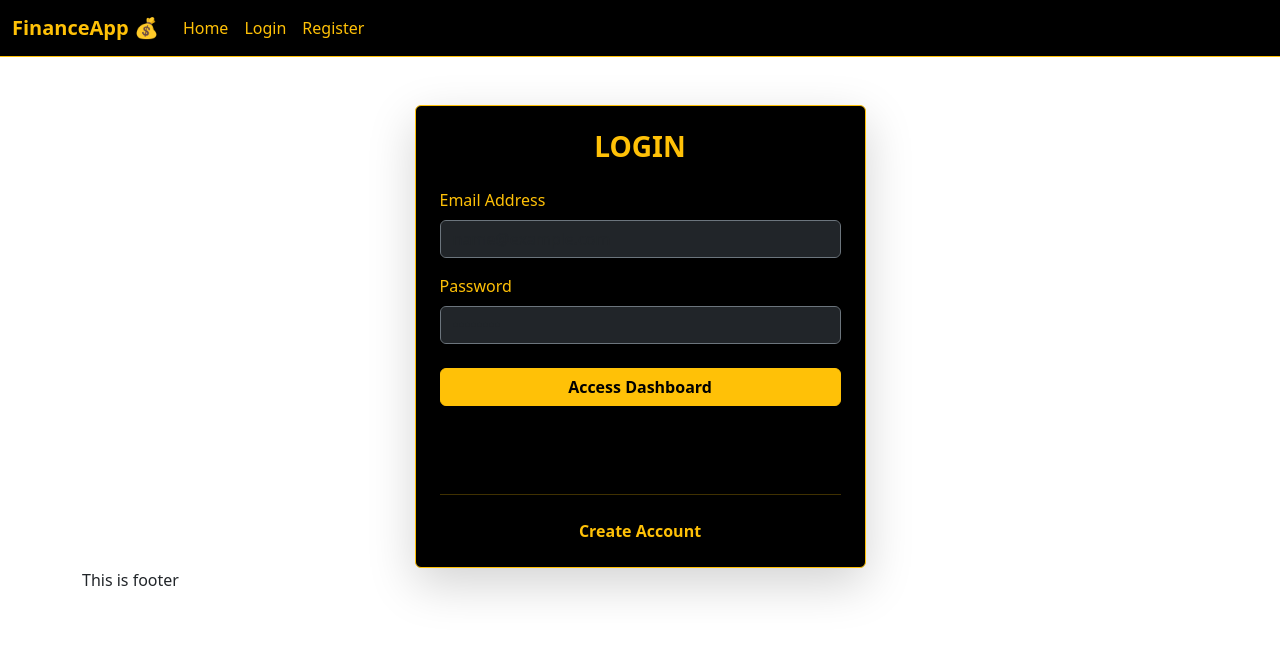
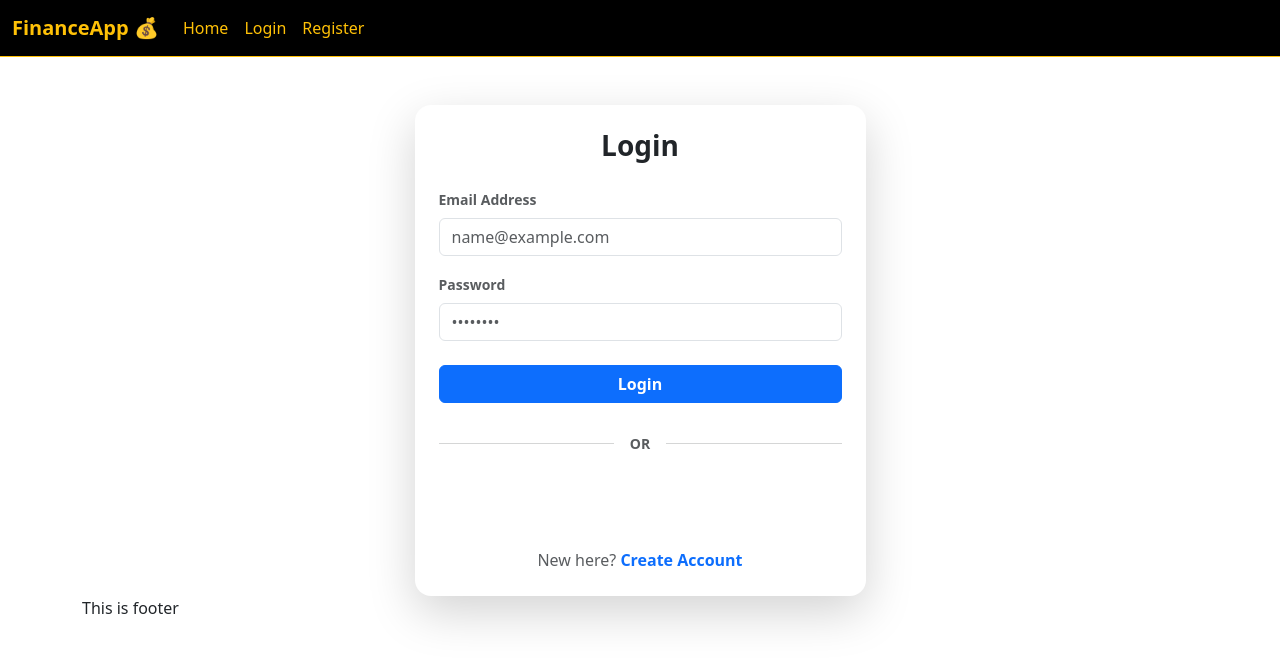
Before and after one commit to vaibhavdeo21/Finance-React-Client, a React (Vite) app: page /login in a window 1280 px wide. Shown: the top 664 px of the page. Built offline with nearby package versions, Linux system fonts and the light colour scheme; no server answers.

Commit message:
ui design

```diff
--- a/src/pages/Login.jsx
+++ b/src/pages/Login.jsx
@@ -7,8 +7,7 @@ import { useDispatch } from 'react-redux';
 import { SET_USER } from "../redux/user/action";
 
 function Login() {
-  const dispatch = useDispatch(); // Redux Hook
-
+  const dispatch = useDispatch();
   const [formData, setFormData] = useState({ email: '', password: '' });
   const [errors, setErrors] = useState({});
   const [isSubmitting, setIsSubmitting] = useState(false);
@@ -33,13 +32,7 @@ function Login() {
       try {
         const config = { withCredentials: true };
         const response = await axios.post(`${serverEndpoint}/auth/login`, formData, config);
-
-        // Dispatch to Redux
-        dispatch({
-            type: SET_USER,
-            payload: response.data.user
-        });
-
+        dispatch({ type: SET_USER, payload: response.data.user });
       } catch (error) {
         setErrors({ general: error.response?.data?.message || 'Login failed' });
       } finally {
@@ -51,20 +44,12 @@ function Login() {
   const handleGoogleSuccess = async (authResponse) => {
     try {
       setIsSubmitting(true);
-      const idToken = authResponse.credential;
-
       const response = await axios.post(
         `${serverEndpoint}/auth/google-auth`,
-        { idToken: idToken },
+        { idToken: authResponse.credential },
         { withCredentials: true }
       );
-
-      // Dispatch to Redux
-      dispatch({
-        type: SET_USER,
-        payload: response.data.user
-      });
-
+      dispatch({ type: SET_USER, payload: response.data.user });
     } catch (error) {
       console.log(error);
       setErrors({ general: 'Google Login failed. Please try again.' });
@@ -73,67 +58,78 @@ function Login() {
     }
   };
 
-  const handleGoogleFailure = (error) => {
-      console.log("Google Login Error:", error);
-      setErrors({ general: "Google Sign-In was unsuccessful." });
-  };
-
   return (
     <div className="container mt-5">
       <div className="row justify-content-center">
         <div className="col-md-5">
-          <div className="card bg-black border-warning text-warning shadow-lg hover-effect">
+          <div className="card bg-white border-0 shadow-lg rounded-4">
             <div className="card-body p-4">
-              <h3 className="text-center mb-4 fw-bold">LOGIN</h3>
-              {errors.general && <div className="alert alert-danger bg-dark text-danger border-danger">{errors.general}</div>}
+              <h3 className="text-center mb-4 fw-bold text-dark">Login</h3>
+
+              {errors.general && <div className="alert alert-danger">{errors.general}</div>}
 
               <form onSubmit={handleFormSubmit}>
-
                 <div className="mb-3">
-                  <label className="form-label">Email Address</label>
+                  <label className="form-label text-muted small fw-bold">Email Address</label>
                   <input
-                    className="form-control bg-dark text-warning border-secondary"
+                    className="form-control"
                     type='text'
                     name="email"
                     placeholder="name@example.com"
-                    autoComplete="username"  // <--- ADDED THIS
+                    autoComplete="username"
                     onChange={handleChange}
                   />
+                  {errors.email && <div className="text-danger small">{errors.email}</div>}
                 </div>
 
                 <div className="mb-3">
-                  <label className="form-label">Password</label>
+                  <label className="form-label text-muted small fw-bold">Password</label>
                   <input
-                    className="form-control bg-dark text-warning border-secondary"
+                    className="form-control"
                     type='password'
                     name="password"
                     placeholder="••••••••"
-                    autoComplete="current-password" // <--- ADDED THIS
+                    autoComplete="current-password"
                     onChange={handleChange}
                   />
+                  {errors.password && <div className="text-danger small">{errors.password}</div>}
                 </div>
 
                 <div className="d-grid mt-4">
-                  <button className="btn btn-warning fw-bold" disabled={isSubmitting}>
-                    {isSubmitting ? 'Accessing...' : 'Access Dashboard'}
+                  <button className="btn btn-primary fw-bold" disabled={isSubmitting}>
+                    {isSubmitting ? 'Accessing...' : 'Login'}
                   </button>
                 </div>
               </form>
 
-              <div className="d-flex justify-content-center mt-4">
+              {/* Divider */}
+              <div className="d-flex align-items-center my-4">
+                <hr className="flex-grow-1 text-muted" />
+                <span className="mx-3 text-muted small fw-bold">OR</span>
+                <hr className="flex-grow-1 text-muted" />
+              </div>
+
+              {/* Google Social Login */}
+              <div className="d-flex justify-content-center w-100">
                  <GoogleOAuthProvider clientId={import.meta.env.VITE_GOOGLE_CLIENT_ID}>
                     <GoogleLogin
                       onSuccess={handleGoogleSuccess}
-                      onError={handleGoogleFailure}
-                      theme="filled_black"
+                      onError={() => console.log('Login Failed')}
+                      theme="outline"
                       shape="pill"
+                      text="signin_with"
+                      width="500"
                     />
                  </GoogleOAuthProvider>
               </div>
-              <hr className="border-warning my-4" />
-              <div className="d-flex justify-content-center align-items-center">
-                <Link to="/register" className="text-warning fw-bold text-decoration-none">Create Account</Link>
+
+              <div className="text-center mt-4">
+                <span className="text-muted">New here? </span>
+                <Link to="/register" className="text-primary fw-bold text-decoration-none">
+                    Create Account
+                </Link>
               </div>
+
             </div>
           </div>
         </div>
```
